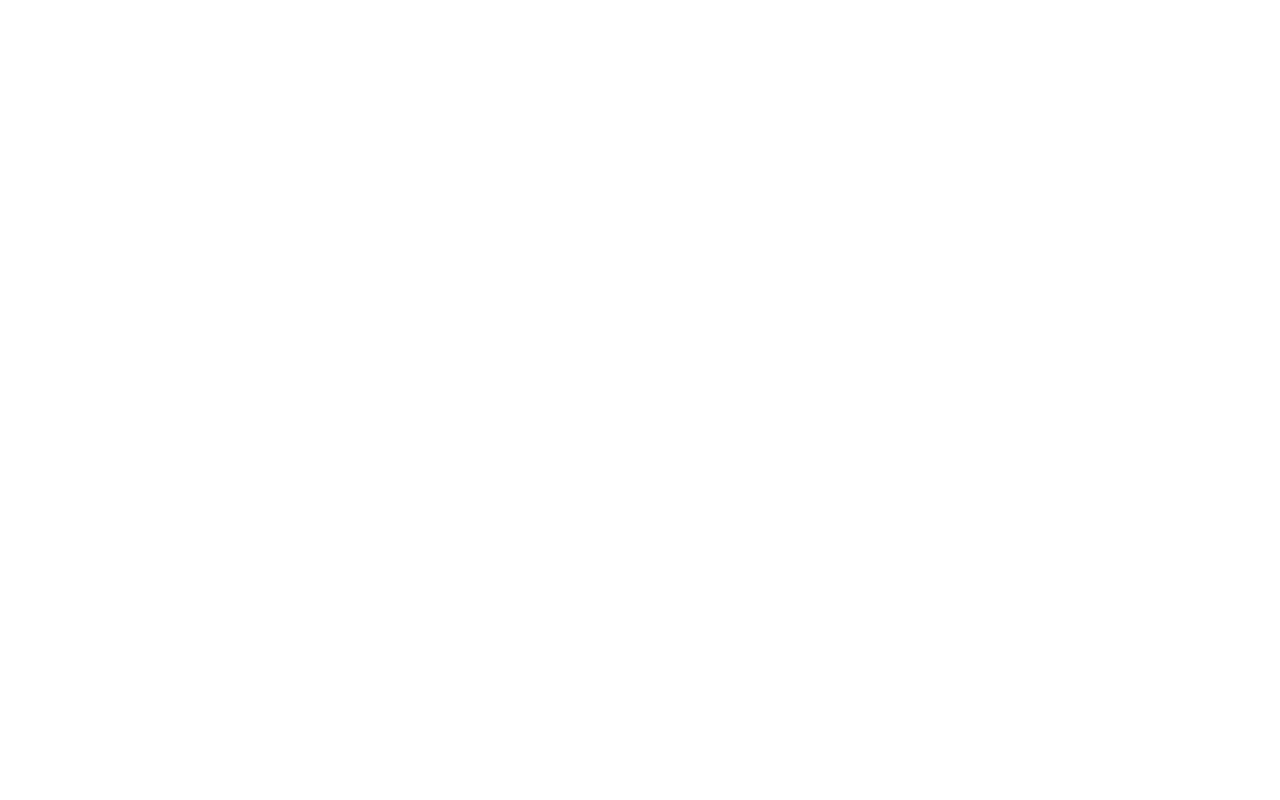
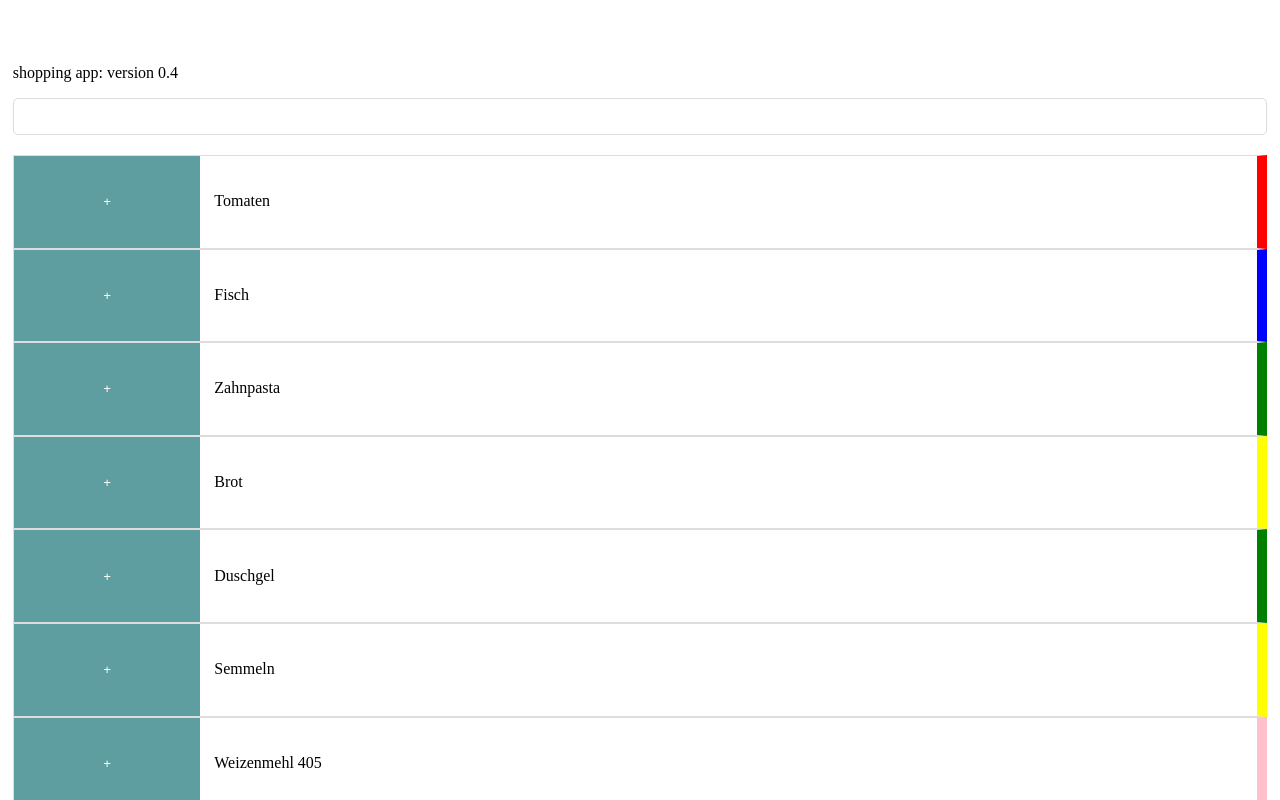
Before and after one commit to lutsker/lutsker.github.io, a website: page 3af61a7acaafa6454882d4157096a602a483a1d4f8/index.html in a window 1280 px wide. Shown: the top 800 px of the page. Drawn offline with Linux system fonts and the light colour scheme.

Commit message:
fix index.html

```diff
--- a/3af61a7acaafa6454882d4157096a602a483a1d4f8/index.html
+++ b/3af61a7acaafa6454882d4157096a602a483a1d4f8/index.html
@@ -1 +1 @@
-<!doctype html><html><head><meta charset="utf-8"><title>Webpack App</title><meta name="viewport" content="width=device-width,initial-scale=1"><script defer="defer" src="index.bundle.js"></script><script defer="defer" src="serviceworker.bundle.js"></script></head><body></body></html>
+<!doctype html><html><head><meta name="viewport" content="width=device-width,initial-scale=1"><meta name="theme-color" content="#4285f4"/><link rel="stylesheet" href="main.css"><link rel="manifest" href="manifest.json"><script defer="defer" src="index.bundle.js"></script><script defer="defer" src="index.bundle.js"></script><script defer="defer" src="serviceworker.bundle.js"></script></head><body><fe-search></fe-search></body></html>
```
